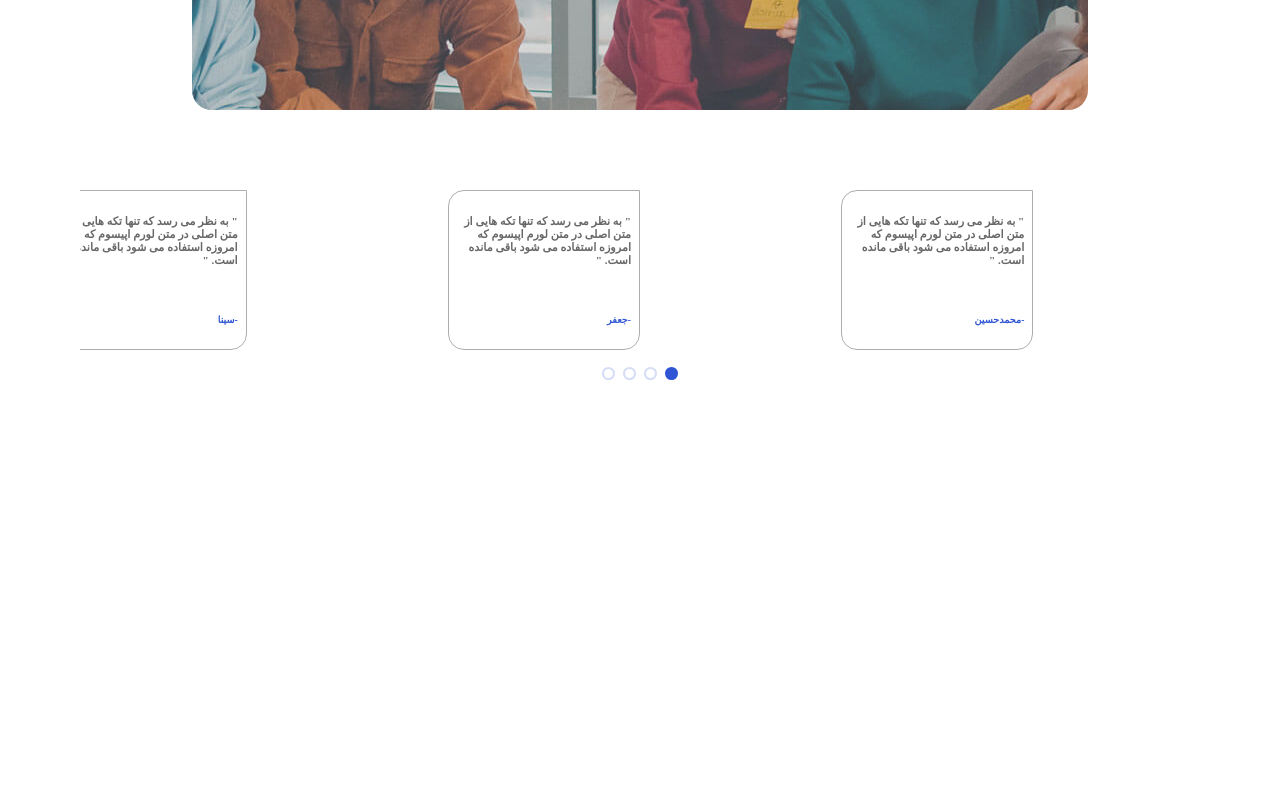
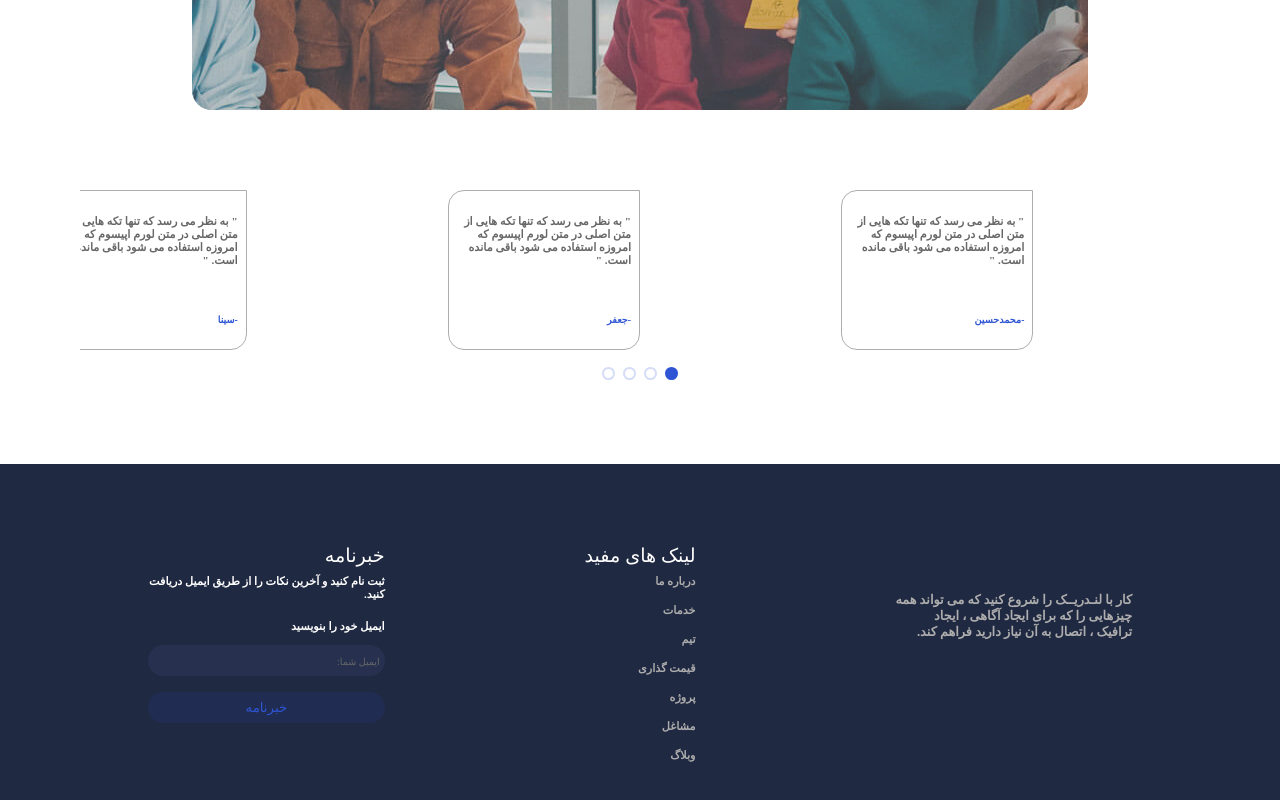
Before and after one commit to amirgh82/CV, a React (Create React App) app: page / in a window 1280 px wide. Shown: the part 2498-3298 px from the top of the page. Before the commit the page ends 2962 px from the top, so only its background shows below. Built offline with nearby package versions, Linux system fonts and the light colour scheme.

Commit message:
write css and responsive Footer

```diff
--- a/src/App.js
+++ b/src/App.js
@@ -2,6 +2,7 @@ import { useRoutes } from 'react-router-dom';
 import './App.css';
 import routes from './router/routes'
 import Navbar from './components/Nvabar/Navbar';
+import Footer from './components/Footer/Footer';
 
 
 
@@ -15,6 +16,7 @@ function App() {
     <div className="app">
       <Navbar />
       {router}
+      <Footer />
     </div>
   );
 }
--- a/src/components/Comments/Comments.css
+++ b/src/components/Comments/Comments.css
@@ -4,6 +4,7 @@
 
 .swiper-wrapper{
     justify-content: center;
+    cursor:e-resize;
 }
 
 .swiper-pagination {
--- a/src/components/Footer/Footer.css
+++ b/src/components/Footer/Footer.css
@@ -0,0 +1,109 @@
+.footer {
+    width: 100%;
+    background-color: #202942;
+    color: var(--white);
+    display: flex;
+    justify-content: space-around;
+    padding: 5rem 3rem;
+    flex-wrap: wrap;
+}
+
+.footer-work {
+    width: 20%;
+    font-size: 0.8rem;
+    margin-top: 3rem;
+}
+
+.footer-work,
+.footer-link {
+    color: var(--tosi);
+}
+
+.footer-links {
+    display: flex;
+    flex-direction: column;
+}
+
+.footer-links-title,
+.footer-newsletters-title {
+    font-size: 1.2rem;
+}
+
+.footer-link,
+.footer-newsletters-detail {
+    font-size: 0.7rem;
+    margin: 0.5rem 0;
+}
+
+.footer-link:hover {
+    color: var(--gray);
+}
+
+.footer-newsletters {
+    display: flex;
+    flex-direction: column;
+    width: 20%;
+}
+
+.footer-newsletters-title,
+.footer-links-title {
+    font-weight: 100;
+}
+
+.footer-newsletters-email {
+    background-color: #27314f;
+    border: none;
+    outline: none;
+    border-radius: 1rem;
+    margin-bottom: 1rem;
+    padding: 0.5rem 0;
+}
+
+.footer-newsletters-email::placeholder {
+    color: var(--gray);
+    font-size: 0.6rem;
+}
+
+.footer-newsletters-btn {
+    border: none;
+    cursor: pointer;
+    background-color: #202c51;
+    color: var(--blue);
+    transition: all 0.3s ease-in;
+    padding: 0.5rem 0;
+    border-radius: 1rem;
+}
+
+.footer-newsletters-btn:hover {
+    background-color: var(--blue);
+    color: #fff;
+}
+
+
+@media screen and (max-width:768px) {
+    .footer {
+        flex-direction: column;
+        align-items: center;
+        padding: 3rem 1rem;
+    }
+
+    .footer-work {
+        width: 80%;
+    }
+
+    .footer-links {
+        margin: 4rem 0;
+        flex-direction: row;
+        flex-wrap: wrap;
+        align-items: center;
+        width: 80%;
+    }
+
+    .footer-link {
+        margin: 0 0.5rem;
+    }
+
+    .footer-newsletters {
+        width: 80%;
+    }
+}
--- a/src/components/Footer/Footer.jsx
+++ b/src/components/Footer/Footer.jsx
@@ -8,6 +8,7 @@ export default function Footer() {
                 <p className='footer-work-detail'>کار با لنـدریــک را شروع کنید که می تواند همه چیزهایی را که برای ایجاد آگاهی ، ایجاد ترافیک ، اتصال به آن نیاز دارید فراهم کند.</p>
             </div>
             <div className="footer-links">
+                <h5 className="footer-links-title">لینک های مفید</h5>
                 <Link className='footer-link'>درباره ما</Link>
                 <Link className='footer-link'>خدمات</Link>
                 <Link className='footer-link'>تیم</Link>
@@ -16,6 +17,14 @@ export default function Footer() {
                 <Link className='footer-link'>مشاغل</Link>
                 <Link className='footer-link'>وبلاگ</Link>
             </div>
+
+            <div className="footer-newsletters">
+                <h5 className="footer-newsletters-title">خبرنامه</h5>
+                <p className="footer-newsletters-detail">ثبت نام کنید و آخرین نکات را از طریق ایمیل دریافت کنید.</p>
+                <label>ایمیل خود را بنویسید</label>
+                <input type="text" placeholder='ایمیل شما:' className='footer-newsletters-email'/>
+                <button className='footer-newsletters-btn'>خبرنامه</button>
+            </div>
         </footer>
     )
 }
```
